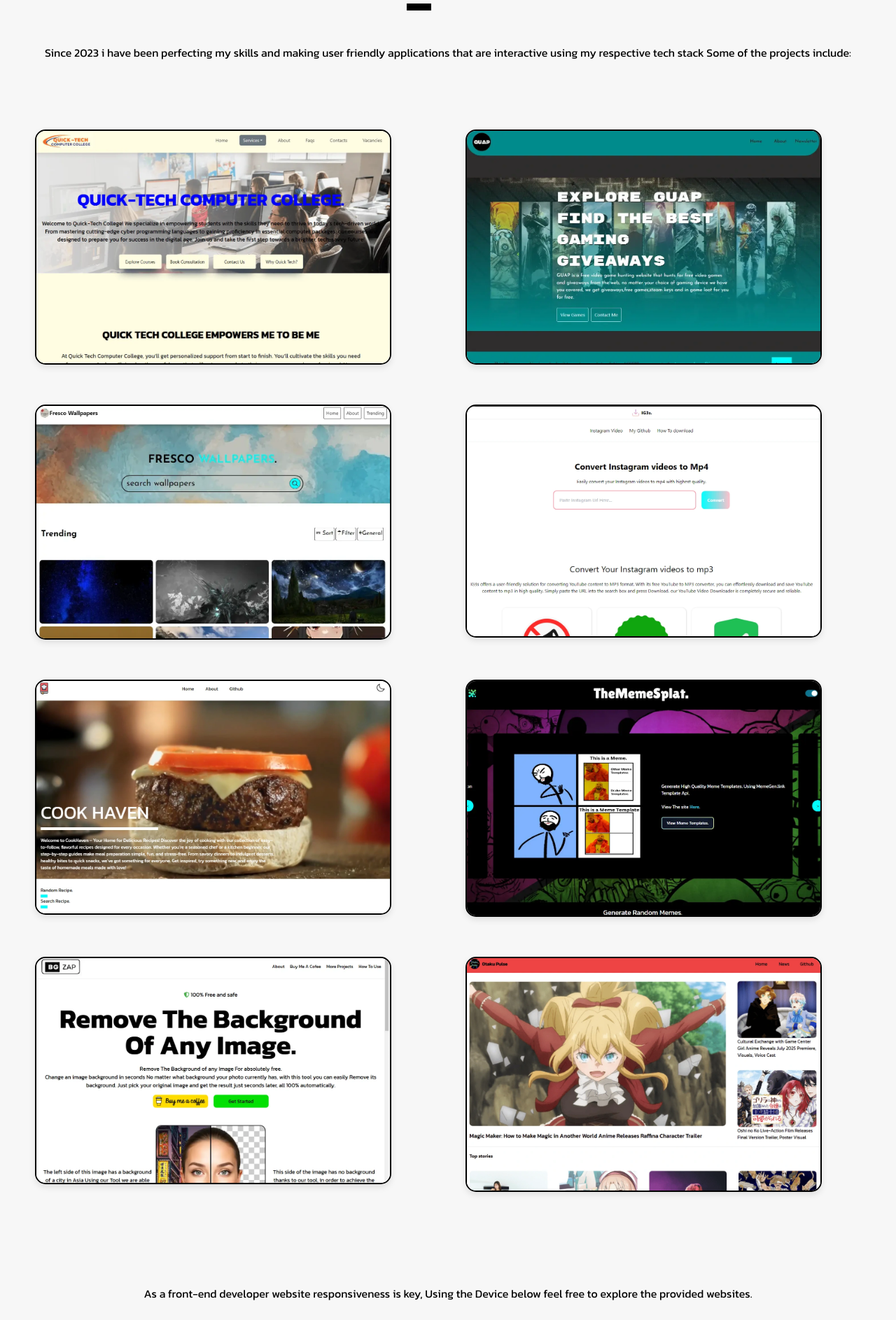
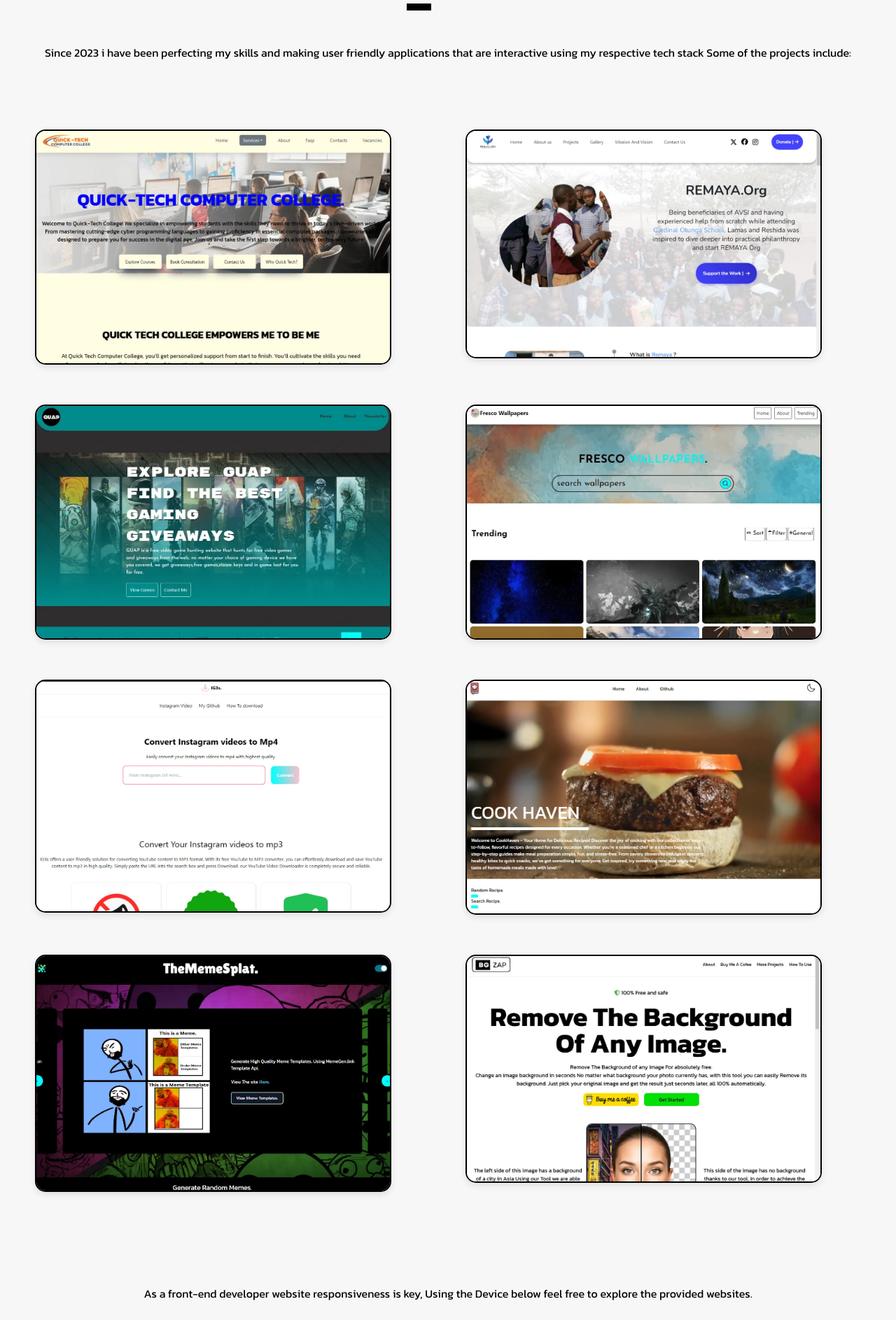
Before and after one commit to Brianali-codes/Brian-Ali, a React (Vite) app: page / in a window 1280 px wide. Shown: the part 3383-5269 px from the top of the page at 70% size. Built offline with nearby package versions, Linux system fonts and the light colour scheme.

Commit message:
replace otakupulse with remaya

```diff
--- a/src/projects.jsx
+++ b/src/projects.jsx
@@ -6,7 +6,7 @@
 import { motion } from 'framer-motion'
 import QTC from './assets/QUICK.webp'
 import bgz from './assets/BGZAP.webp'
-import OT from './assets/OT.webp'
+import RM from './assets/RM.png'
 import { useState } from 'react'
 import PhoneCarousel from './components/phoneCarousel'
 import S1 from './assets/shioriA.jpeg'
@@ -80,6 +80,27 @@
                             <p className='Desc2'>I worked as the Front-end Developer For the Quick-Tech College Website. </p>
                             <br />
                             <a href="https://quicktechcollege.netlify.app/" target='_blank'><p className='GO'>Go to website</p></a>
+                        </div>
+                    </div>
+
+                </motion.div>
+
+                <motion.div
+                    initial={{ opacity: 0, scale: 0.5, y:50 }} // Starting position
+                    whileInView={{ opacity: 1,scale: 1, y: 0 }} // Ending position when in view
+                    transition={{ duration: 1 }} // Transition duration
+                    viewport={{ once: true }} // Animation happens only once when it comes into view
+                >
+                    <div class="project">
+
+                        <img src={RM} alt="Project Image" />
+
+                        <div class="project-info flex flex-col">
+                            <p className='text-center Desc2'>Remaya</p>
+                            <br />
+                            <p className='Desc2'>This is a website that allows you toget the latest anime news from Crunchyroll. </p>
+                            <br />
+                            <a href="https://remaya.netlify.app/" target='_blank'><p className='GO'>Go to website</p></a>
                         </div>
                     </div>
 
@@ -214,26 +235,7 @@
 
                 </motion.div>
 
-                <motion.div
-                    initial={{ opacity: 0, scale: 0.5, y:50 }} // Starting position
-                    whileInView={{ opacity: 1,scale: 1, y: 0 }} // Ending position when in view
-                    transition={{ duration: 1 }} // Transition duration
-                    viewport={{ once: true }} // Animation happens only once when it comes into view
-                >
-                    <div class="project">
 
-                        <img src={OT} alt="Project Image" />
-
-                        <div class="project-info flex flex-col">
-                            <p className='text-center Desc2'>OtakuPulseNews</p>
-                            <br />
-                            <p className='Desc2'>This is a website that allows you toget the latest anime news from Crunchyroll. </p>
-                            <br />
-                            <a href="https://otakupulsenews.netlify.app/" target='_blank'><p className='GO'>Go to website</p></a>
-                        </div>
-                    </div>
-
-                </motion.div>
 
 
 
```
